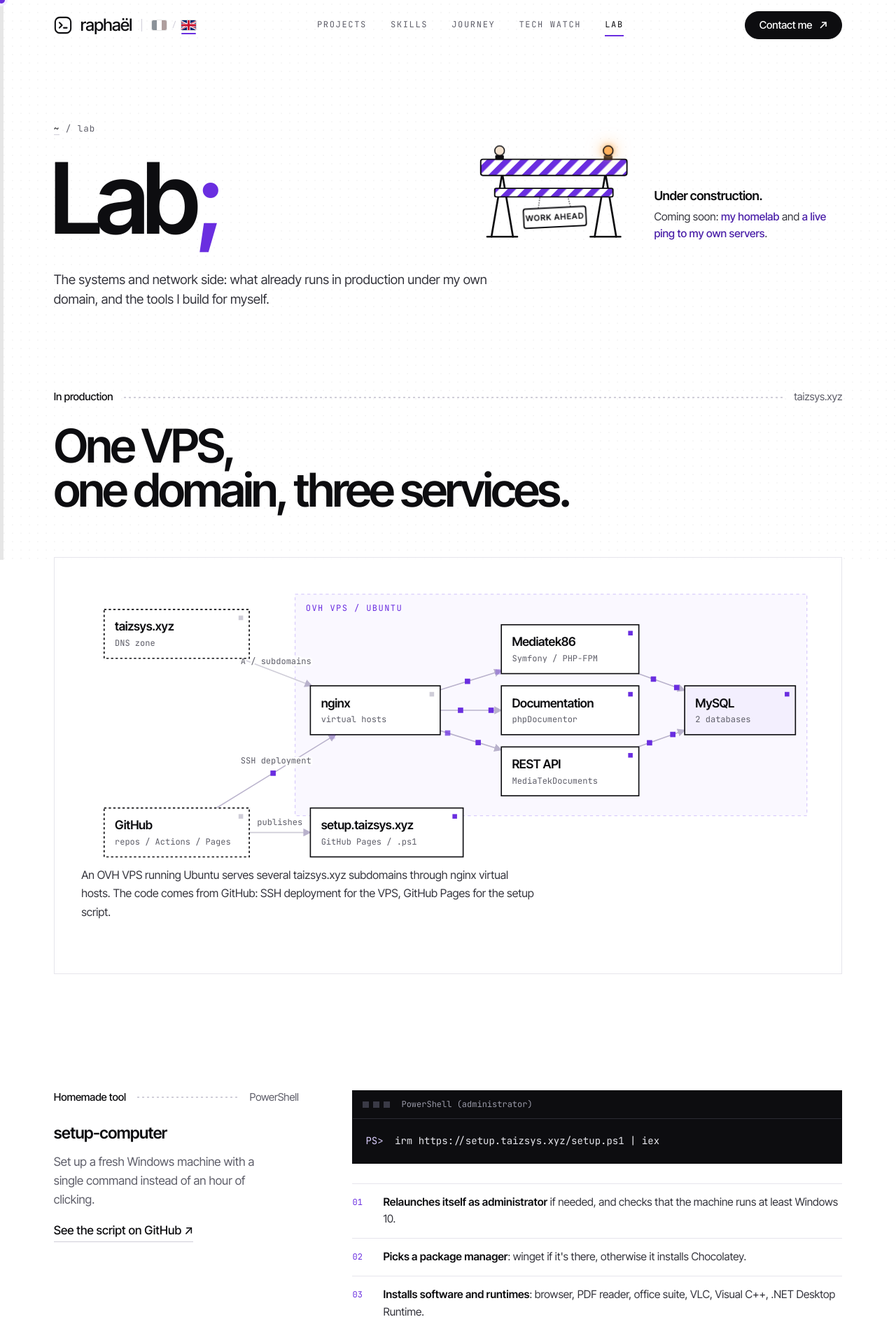
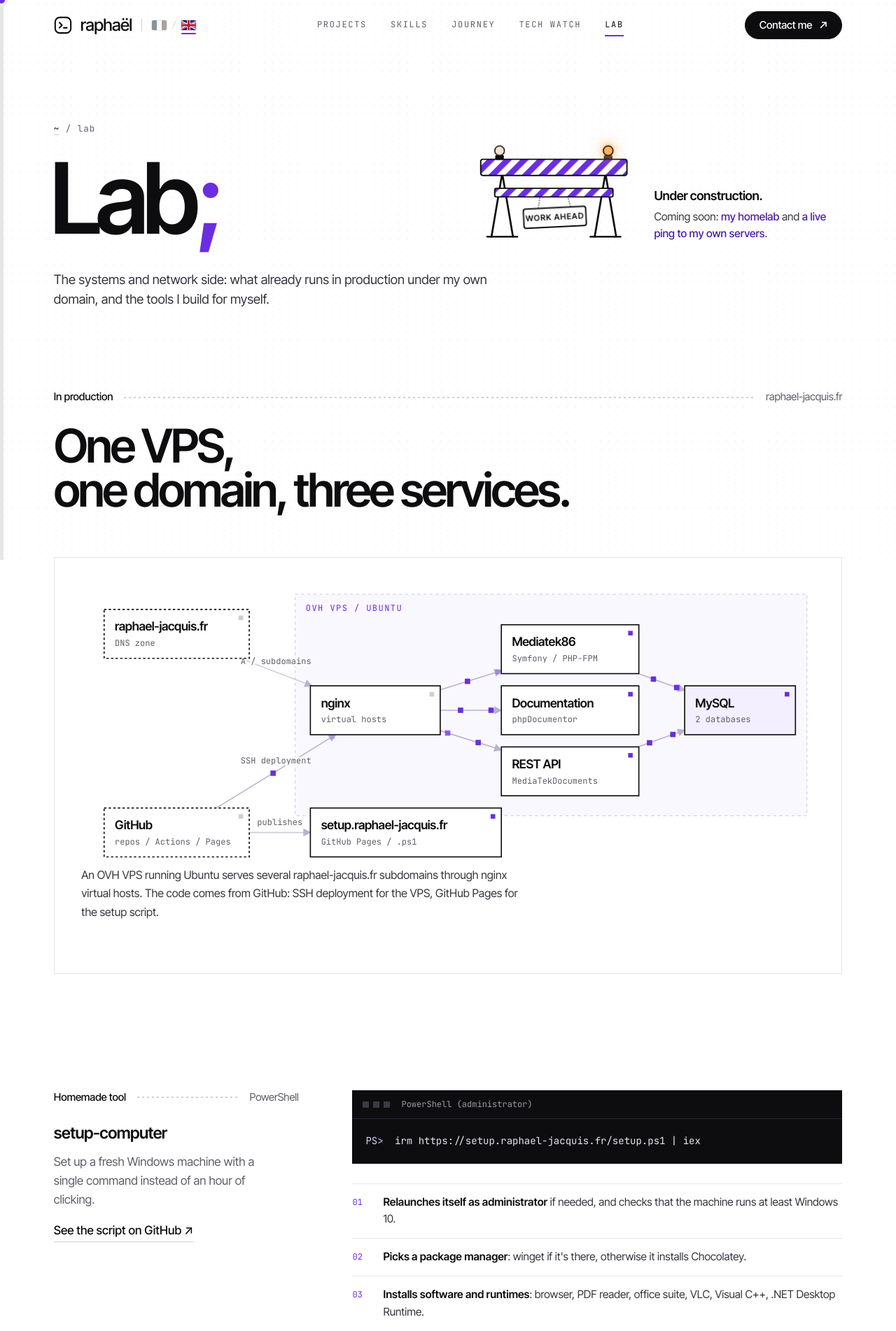
Before and after one commit to taizsign/website, a PHP site: page /en/lab in a window 1280 px wide. Shown: the top 1902 px of the page at 70% size. Run offline with PHP 8.4, Linux system fonts and the light colour scheme.

Commit message:
changement de NDD

```diff
--- a/config/app.php
+++ b/config/app.php
@@ -8,7 +8,7 @@ return [
     'name'         => 'Raphaël Jacquis',
     'title'        => 'Raphaël Jacquis | Portfolio BTS SIO, systèmes et réseaux',
     'description'  => 'Portfolio de Raphaël Jacquis, étudiant en BTS SIO SLAM. Je recherche une alternance en administration systèmes et réseaux à Bordeaux pour la rentrée 2027.',
-    'url'          => 'https://taizsys.xyz',
+    'url'          => 'https://raphael-jacquis.fr',
     'email'        => 'raphaelpv@protonmail.com',
     'github'       => 'https://github.com/taizsign',
     'github_user'  => 'taizsign',
@@ -28,9 +28,9 @@ return [
 
     // Services surveillés sur la page Labo (sonde HTTP côté serveur).
     'uptime' => [
-        ['name' => 'mediatek.taizsys.xyz',      'url' => 'https://mediatek.taizsys.xyz/',      'role' => 'Mediatek86 / Symfony'],
-        ['name' => 'docs.mediatek.taizsys.xyz', 'url' => 'https://docs.mediatek.taizsys.xyz/', 'role' => 'Documentation / phpDocumentor'],
-        ['name' => 'setup.taizsys.xyz',         'url' => 'https://setup.taizsys.xyz/setup.ps1', 'role' => 'Script de déploiement / GitHub Pages'],
+        ['name' => 'mediatek.raphael-jacquis.fr',      'url' => 'https://mediatek.raphael-jacquis.fr/',      'role' => 'Mediatek86 / Symfony'],
+        ['name' => 'docs.mediatek.raphael-jacquis.fr', 'url' => 'https://docs.mediatek.raphael-jacquis.fr/', 'role' => 'Documentation / phpDocumentor'],
+        ['name' => 'setup.raphael-jacquis.fr',         'url' => 'https://setup.raphael-jacquis.fr/setup.ps1', 'role' => 'Script de déploiement / GitHub Pages'],
     ],
 
     // Flux lus par la page Veille (lang : langue des articles, ils ne sont pas traduits).
--- a/database/content/projects.php
+++ b/database/content/projects.php
@@ -139,8 +139,8 @@ CS,
         'video'   => 'WEkONaJWiqM',
 
         'links' => [
-            ['Site en ligne', 'https://mediatek.taizsys.xyz/'],
-            ['Documentation technique', 'https://docs.mediatek.taizsys.xyz/'],
+            ['Site en ligne', 'https://mediatek.raphael-jacquis.fr/'],
+            ['Documentation technique', 'https://docs.mediatek.raphael-jacquis.fr/'],
             ['Dépôt GitHub', 'https://github.com/taizsign/mediatek86'],
         ],
 
--- a/lang/en.php
+++ b/lang/en.php
@@ -251,8 +251,8 @@ return [
         => 'The systems and network side: what already runs in production under my own domain, and the tools I build for myself.',
     'En production'                            => 'In production',
     'Un VPS,<br>un domaine, trois services.'   => 'One VPS,<br>one domain, three services.',
-    "Un VPS OVH sous Ubuntu sert plusieurs sous-domaines de taizsys.xyz grâce aux hôtes virtuels nginx. Le code arrive par GitHub&nbsp;: déploiement SSH pour le VPS, GitHub Pages pour le script d'installation."
-        => 'An OVH VPS running Ubuntu serves several taizsys.xyz subdomains through nginx virtual hosts. The code comes from GitHub: SSH deployment for the VPS, GitHub Pages for the setup script.',
+    "Un VPS OVH sous Ubuntu sert plusieurs sous-domaines de raphael-jacquis.fr grâce aux hôtes virtuels nginx. Le code arrive par GitHub&nbsp;: déploiement SSH pour le VPS, GitHub Pages pour le script d'installation."
+        => 'An OVH VPS running Ubuntu serves several raphael-jacquis.fr subdomains through nginx virtual hosts. The code comes from GitHub: SSH deployment for the VPS, GitHub Pages for the setup script.',
     'zone DNS'                                 => 'DNS zone',
     'dépôts / Actions / Pages'                 => 'repos / Actions / Pages',
     'hôtes virtuels'                           => 'virtual hosts',
--- a/public/robots.txt
+++ b/public/robots.txt
@@ -1,4 +1,4 @@
 User-agent: *
 Allow: /
 
-Sitemap: https://taizsys.xyz/sitemap.xml
+Sitemap: https://raphael-jacquis.fr/sitemap.xml
--- a/src/Controller/LabController.php
+++ b/src/Controller/LabController.php
@@ -27,7 +27,7 @@ final class LabController extends AbstractController
     }
 
     /**
-     * Ce qui tourne réellement sous taizsys.xyz.
+     * Ce qui tourne réellement sous raphael-jacquis.fr.
      */
     private function infrastructure(): Topology
     {
@@ -35,9 +35,9 @@ final class LabController extends AbstractController
 
         return new Topology(
             nodes: [
-                'dns'     => ['id' => 'dns',     'x' => 30,  'y' => 40,  'w' => 190, 'label' => 'taizsys.xyz',     'sub' => $t('zone DNS'),                 'kind' => 'external'],
+                'dns'     => ['id' => 'dns',     'x' => 30,  'y' => 40,  'w' => 190, 'label' => 'raphael-jacquis.fr',     'sub' => $t('zone DNS'),                 'kind' => 'external'],
                 'gh'      => ['id' => 'gh',      'x' => 30,  'y' => 300, 'w' => 190, 'label' => 'GitHub',          'sub' => $t('dépôts / Actions / Pages'), 'kind' => 'external'],
-                'pages'   => ['id' => 'pages',   'x' => 300, 'y' => 300, 'w' => 200, 'label' => 'setup.taizsys.xyz', 'sub' => 'GitHub Pages / .ps1',     'kind' => 'service'],
+                'pages'   => ['id' => 'pages',   'x' => 300, 'y' => 300, 'w' => 250, 'label' => 'setup.raphael-jacquis.fr', 'sub' => 'GitHub Pages / .ps1',     'kind' => 'service'],
                 'nginx'   => ['id' => 'nginx',   'x' => 300, 'y' => 140, 'w' => 170, 'label' => 'nginx',           'sub' => $t('hôtes virtuels'),           'kind' => 'server'],
                 'symfony' => ['id' => 'symfony', 'x' => 550, 'y' => 60,  'w' => 180, 'label' => 'Mediatek86',      'sub' => 'Symfony / PHP-FPM',        'kind' => 'service'],
                 'docs'    => ['id' => 'docs',    'x' => 550, 'y' => 140, 'w' => 180, 'label' => 'Documentation',   'sub' => 'phpDocumentor',            'kind' => 'service'],
--- a/src/Service/Uptime.php
+++ b/src/Service/Uptime.php
@@ -98,7 +98,7 @@ final class Uptime
                 CURLOPT_FOLLOWLOCATION => false,
                 CURLOPT_CONNECTTIMEOUT => self::TIMEOUT,
                 CURLOPT_TIMEOUT        => self::TIMEOUT,
-                CURLOPT_USERAGENT      => 'portfolio-uptime/1.0 (+https://taizsys.xyz)',
+                CURLOPT_USERAGENT      => 'portfolio-uptime/1.0 (+https://raphael-jacquis.fr)',
             ]);
             curl_multi_add_handle($multi, $handle);
             $handles[$target['url']] = $handle;
--- a/templates/pages/lab.php
+++ b/templates/pages/lab.php
@@ -39,12 +39,12 @@ $rackU = max(12, $totalU + 2);
 <section class="section section--tight">
     <div class="wrap">
         <div class="section__head">
-            <?= $this->rule($this->t('En production'), 'taizsys.xyz') ?>
+            <?= $this->rule($this->t('En production'), 'raphael-jacquis.fr') ?>
             <h2 class="h2" data-reveal><?= $this->t('Un VPS,<br>un domaine, trois services.') ?></h2>
         </div>
         <figure class="arch" data-reveal>
             <?= $this->topology($infra, 'topo-infra') ?>
-            <figcaption><?= $this->t("Un VPS OVH sous Ubuntu sert plusieurs sous-domaines de taizsys.xyz grâce aux hôtes virtuels nginx. Le code arrive par GitHub&nbsp;: déploiement SSH pour le VPS, GitHub Pages pour le script d'installation.") ?></figcaption>
+            <figcaption><?= $this->t("Un VPS OVH sous Ubuntu sert plusieurs sous-domaines de raphael-jacquis.fr grâce aux hôtes virtuels nginx. Le code arrive par GitHub&nbsp;: déploiement SSH pour le VPS, GitHub Pages pour le script d'installation.") ?></figcaption>
         </figure>
 
         <?php if ($showProbes): ?>
@@ -155,7 +155,7 @@ $rackU = max(12, $totalU + 2);
         <div class="split__main">
             <div class="term" data-reveal>
                 <div class="term__bar"><span></span><span></span><span></span><em><?= $this->t('PowerShell (administrateur)') ?></em></div>
-                <pre class="term__body"><span class="term__prompt">PS&gt;</span> irm https://setup.taizsys.xyz/setup.ps1 | iex</pre>
+                <pre class="term__body"><span class="term__prompt">PS&gt;</span> irm https://setup.raphael-jacquis.fr/setup.ps1 | iex</pre>
             </div>
             <ol class="steps" data-reveal>
                 <li><span><?= $this->t("<strong>Se relance en administrateur</strong> si besoin, et vérifie qu'on est au moins sous Windows 10.") ?></span></li>
```
Also changed, not shown: src/Service/FeedReader.php (+33 -11 lines), templates/pages/error.php (+5 -5 lines), 1 other file.
